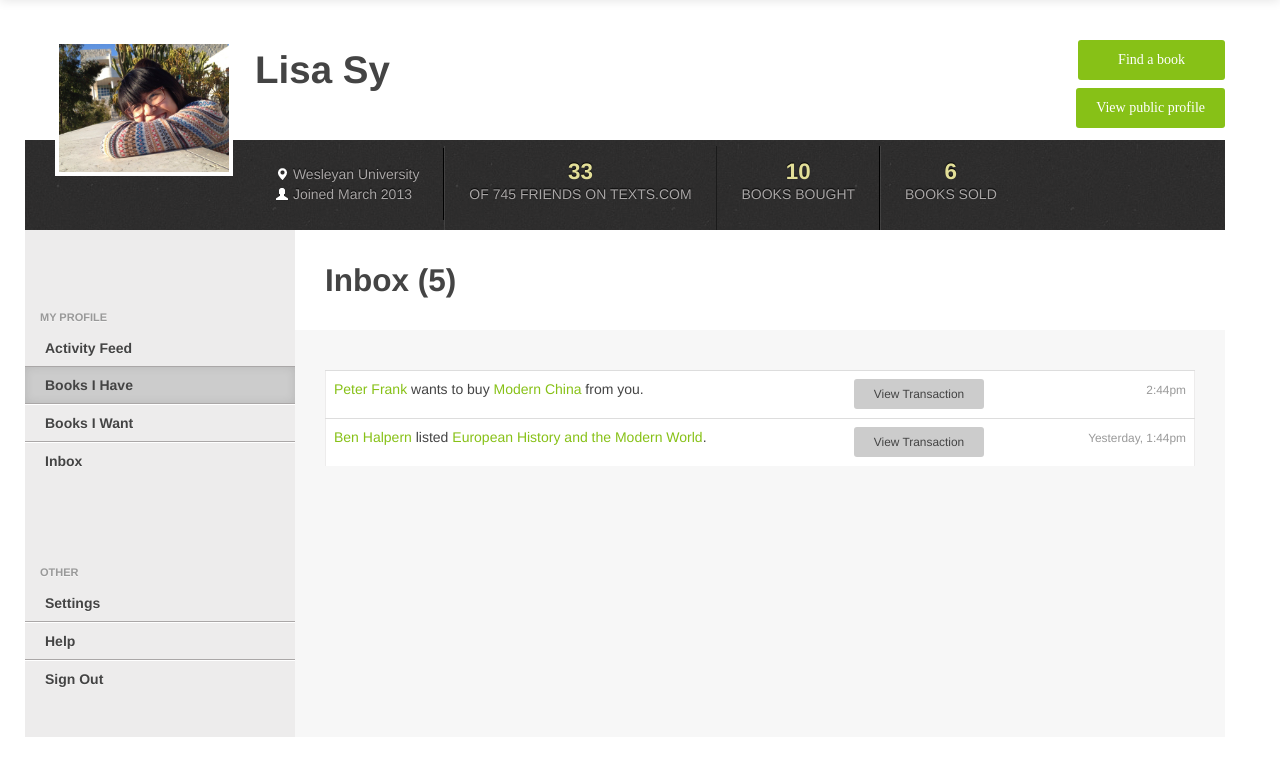
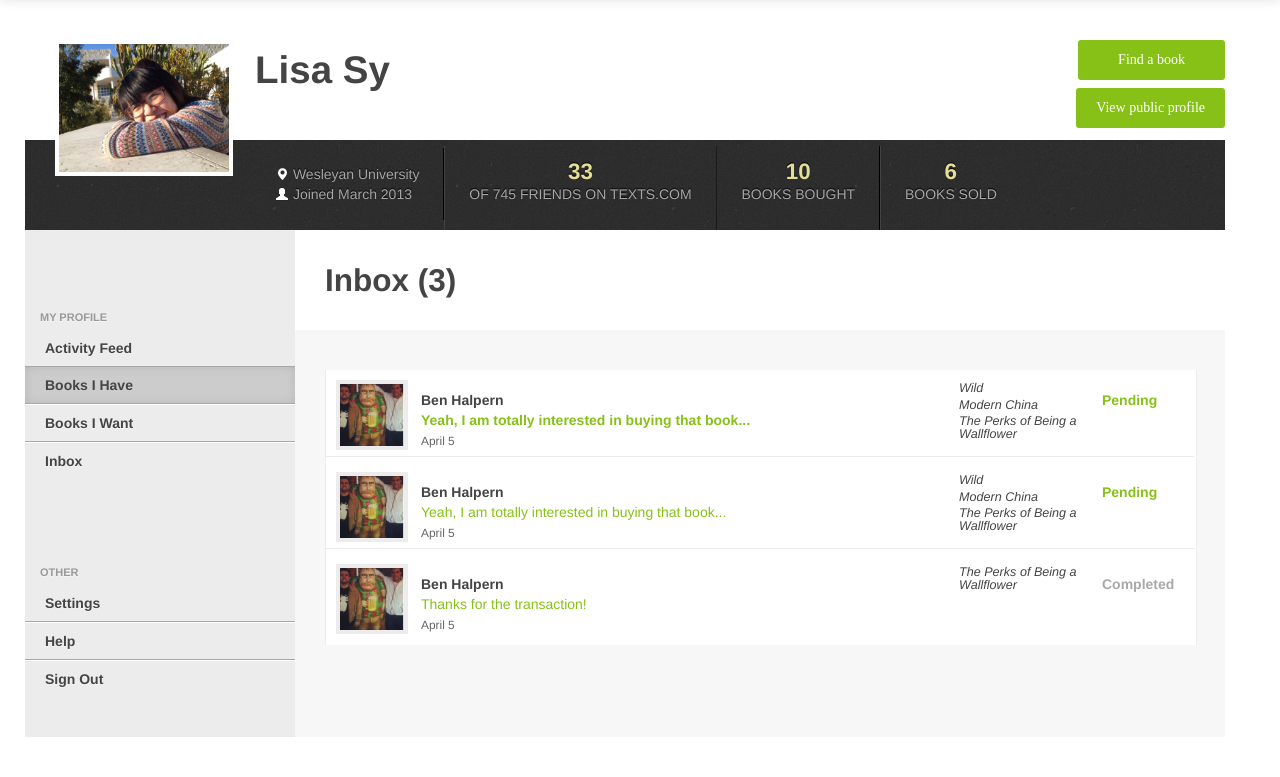
Before and after one commit to lisasy/texts, a PHP site: page /inbox.php in a window 1280 px wide. Shown: the part 60-837 px from the top of the page. Run offline with PHP 8.4, Linux system fonts and the light colour scheme; style sheets or scripts are compiled from the project's sources; some libraries are stand-ins or nearby versions.

Commit message:
added inbox

```diff
--- a/inbox.php
+++ b/inbox.php
@@ -14,20 +14,64 @@
         <?php include 'profile-sidebar.php' ?>
         <section id="profile-content" class="span9">
             <header class="row">
-                <div class="span4"><h2>Inbox (5)</h2></div>
+                <div class="span4"><h2>Inbox (3)</h2></div>
                 <div class="span5"></div>
             </header>
             <article class="row">
-                <table class="inbox table span9">
-                    <tr class="message-to">
-                        <td><a href="">Peter Frank</a> wants to buy <a href="">Modern China</a> from you.</td> <td><button class="btn btn-small">View Transaction</button></td>
-                        <td><p class="muted pull-right"><small>2:44pm</small></p></td>
-                    </tr>
-                    <tr class="message-from">
-                        <td><a href="">Ben Halpern</a> listed <a href="">European History and the Modern World</a>.</td> <td><button class="btn btn-small">View Transaction</button></td>
-                        <td><p class="muted pull-right"><small>Yesterday, 1:44pm</small></p></td>
-                    </tr>
-                </table>
+                <ul class="inbox table span9">
+                    <li class="message-row">
+                        <img src="img/ben.png">
+                        <div class="chat-preview">
+                            <h5>Ben Halpern</h5>
+                            <a href=""><strong>Yeah, I am totally interested in buying that book...</strong></a>
+                            <p><small>April 5</small></p>
+                        </div>
+                        <div class="books-in-queue">
+                            <ul>
+                                <li>Wild</li>
+                                <li>Modern China</li>
+                                <li>The Perks of Being a Wallflower</li>
+                            </ul>
+                        </div>
+                        <div class="transaction-status">
+                            <h5 class="pending">Pending</h5>
+                        </div>
+                    </li>
+                    <li class="message-row">
+                        <img src="img/ben.png">
+                        <div class="chat-preview">
+                            <h5>Ben Halpern</h5>
+                            <a href="">Yeah, I am totally interested in buying that book...</a>
+                            <p><small>April 5</small></p>
+                        </div>
+                        <div class="books-in-queue">
+                            <ul>
+                                <li>Wild</li>
+                                <li>Modern China</li>
+                                <li>The Perks of Being a Wallflower</li>
+                            </ul>
+                        </div>
+                        <div class="transaction-status">
+                            <h5 class="pending">Pending</h5>
+                        </div>
+                    </li>
+                    <li class="message-row">
+                        <img src="img/ben.png">
+                        <div class="chat-preview">
+                            <h5>Ben Halpern</h5>
+                            <a href="">Thanks for the transaction!</a>
+                            <p><small>April 5</small></p>
+                        </div>
+                        <div class="books-in-queue">
+                            <ul>
+                                <li>The Perks of Being a Wallflower</li>
+                            </ul>
+                        </div>
+                        <div class="transaction-status">
+                            <h5 class="completed">Completed</h5>
+                        </div>
+                    </li>
+                </ul>
             </article>
         </section>
     </div>
--- a/style/style.less
+++ b/style/style.less
@@ -352,11 +352,69 @@ nav#profile-sidebar{
 	}
 	article{
 		.padding-top-bottom-medium;
-		table.activity,table.inbox{
+		table.activity, ul.inbox{
 			background: @white;
 			border-left: 1px solid @side;
 			border-right: 1px solid @side;
 		}
+	}
+}
+
+/**********************************
+Inbox
+***********************************/
+ul.inbox{
+	li.message-row{
+		max-height:64px;
+		display: inline-block;
+		padding: 10px 10px 12px 10px;
+		border-bottom: 1px solid @side;
+		img{
+			width: 64px;
+			height: auto;
+			border: 4px solid @side;
+			float: left;
+		}
+		.chat-preview{
+			max-height: 68px;
+			h5{
+				margin-bottom: 0;
+			}
+			small{
+				color: @medium;
+			}
+			float: left;
+			//background:@tan;
+			width: 500px;
+			margin: 0 8px;
+			padding: 0 5px;
+		}
+		.books-in-queue{
+			//background: @side;
+			float: left;
+			width: 160px;
+			margin-right: 8px;
+			ul{
+				li{
+					font-style: italic;
+					display: block;
+					padding: 2px 0;
+					font-size: 0.9em;
+					font-family: "proxima-nova", Helvetica, sans-serif;
+					line-height: 1.0em;
+				}
+			}
+		}
+		.transaction-status{
+			float: left;
+			width: 82px;
+			//background: @side;
+			.pending{color:@green;}
+			.completed{color: @lighttext;}
+		}
+	}
+	li.message-row:last-child{
+		border-bottom: none
 	}
 }
 
```
Also changed, not shown: img/ben.png (added).
